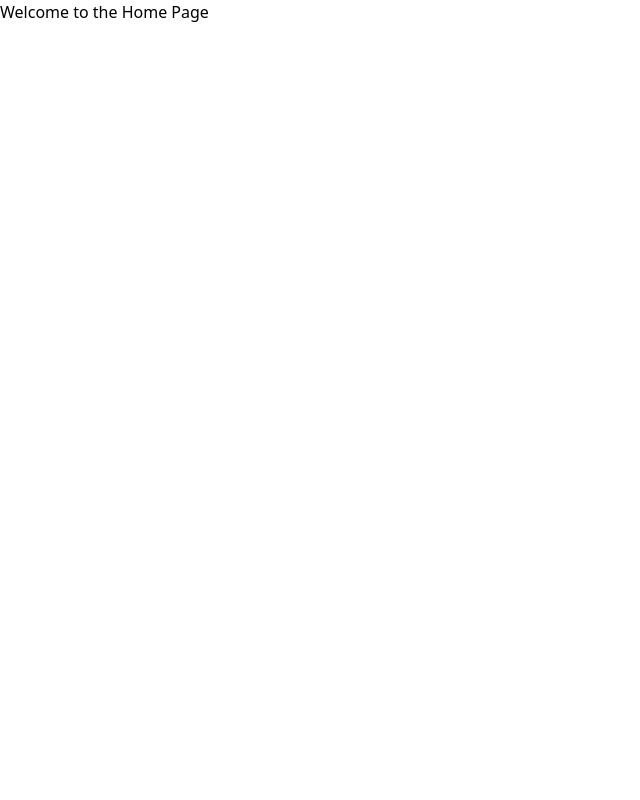
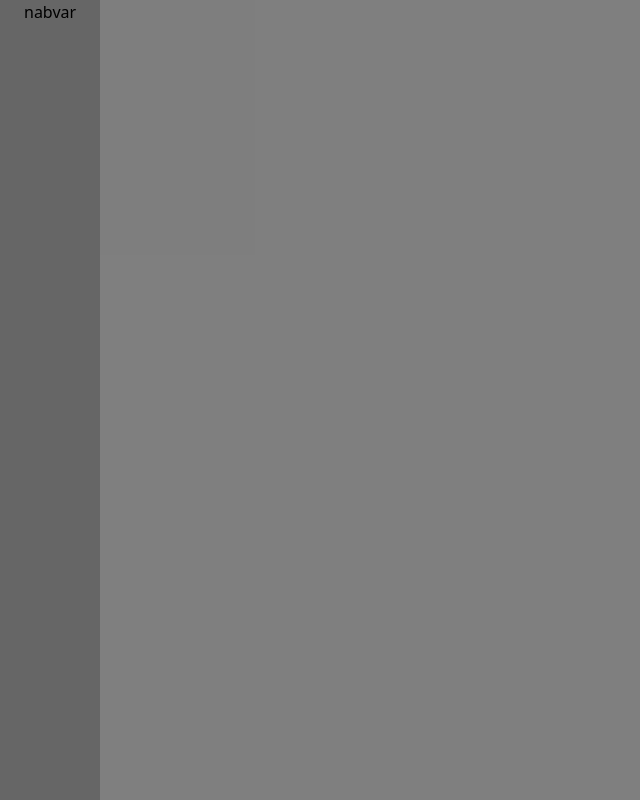
Before and after one commit to SabaPailcodeze/NeuroFinalProject, a Next.js app: page / in a window 1280 px wide. Shown: the whole page, without its empty margins (0-640 px from the left). Built offline with nearby package versions, Linux system fonts and the light colour scheme.

Commit message:
Changed folder names, added new images and code

```diff
--- a/app/Components/Organisms/Header/Header.tsx
+++ /dev/null
@@ -1,7 +0,0 @@
-import React from "react";
-
-const Header = () => {
-  return <div>Header</div>;
-};
-
-export default Header;
--- /dev/null
+++ b/app/Components/Organisms/HeroSection/Hero.tsx
@@ -0,0 +1,13 @@
+import React from "react";
+
+const Hero = () => {
+  return (
+    <div className=" h-[100vh] w-[100%] flex">
+      {/* this is nav bar which will be separated as component in future */}
+      <div className="bg-[#666666] px-6 h-full">nabvar</div>
+      <div className="bg-black opacity-[0.5] w-full h-full">main</div>
+    </div>
+  );
+};
+
+export default Hero;
--- a/app/page.tsx
+++ b/app/page.tsx
@@ -1,7 +1,11 @@
-import React from "react";
+import Hero from "./Components/Organisms/HeroSection/Hero";
 
 const Page = () => {
-  return <div>Welcome to the Home Page</div>;
+  return (
+    <div className="w-full h-full">
+      <Hero />
+    </div>
+  );
 };
 
 export default Page;
```
